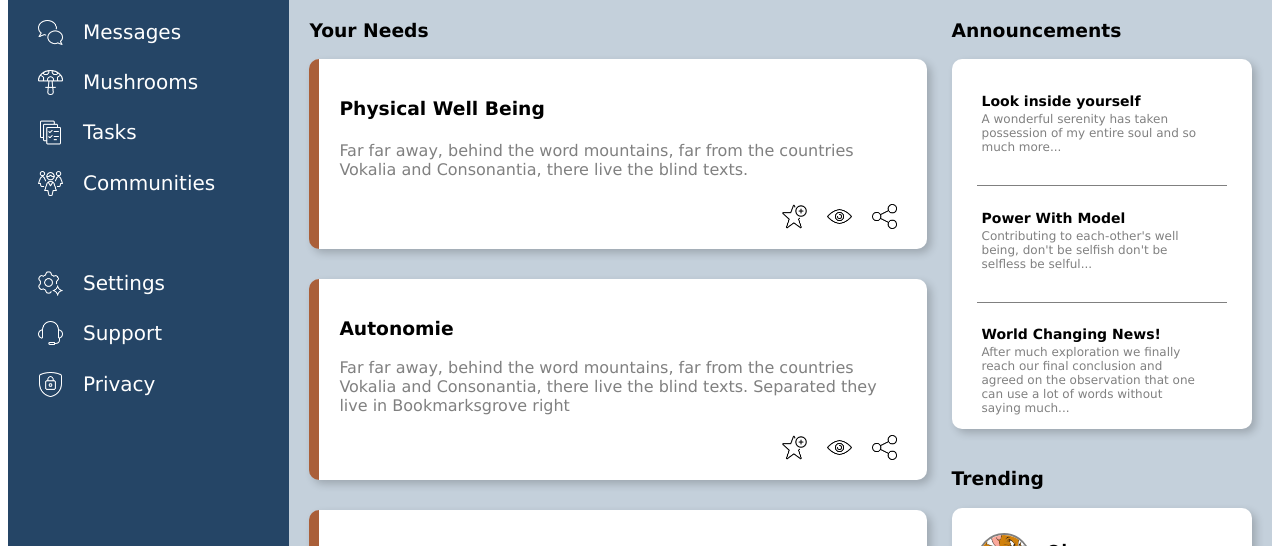
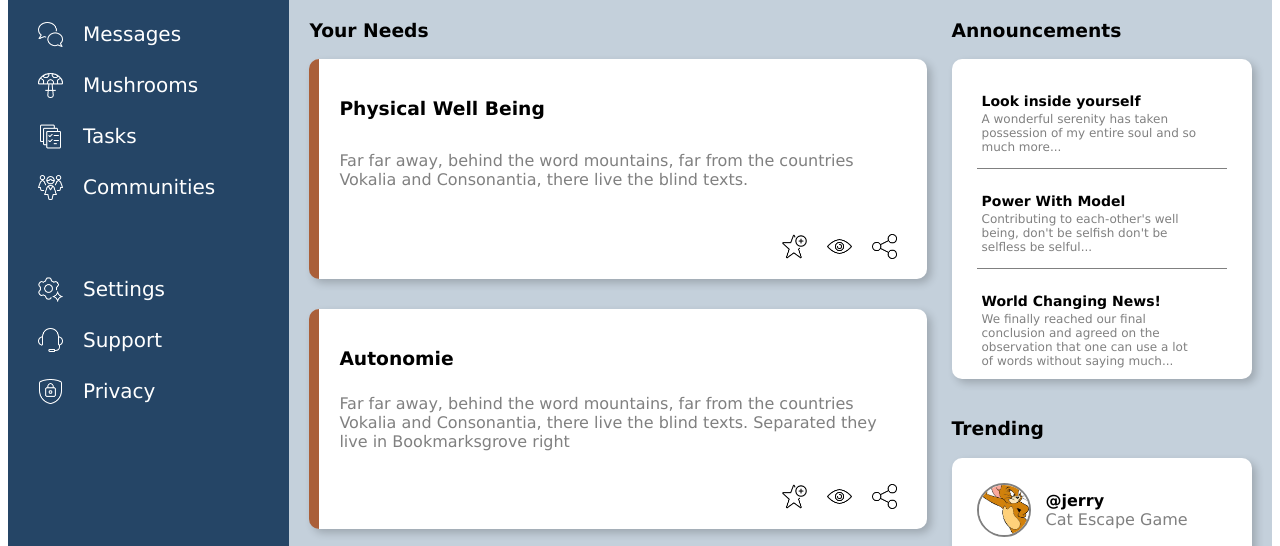
Before and after one commit to SpookyKasper/Admin-Dashboard, a plain HTML site: page index.html in a window 1280 px wide. Shown: the part 212-758 px from the top of the page. Drawn offline with Linux system fonts and the light colour scheme.

Commit message:
Adjust sizing details

```diff
--- a/index.html
+++ b/index.html
@@ -170,7 +170,7 @@
           </div>
           <div class="announcements">
             <h4>World Changing News!</h4>
-            <p>After much exploration we finally reach our final conclusion and agreed on the observation that one can use a lot of words without saying much...</p>
+            <p>We finally reached our final conclusion and agreed on the observation that one can use a lot of words without saying much...</p>
           </div>
         </div>
       </div>
--- a/styles.css
+++ b/styles.css
@@ -195,7 +195,7 @@ header .bottom .buttons {
   border-radius: 10px;
   padding: 20px;
   border-left: 10px solid var(--main-orange);
-  min-height: 150px;
+  min-height: 180px;
   display: grid;
 }
 
@@ -230,7 +230,7 @@ header .bottom .buttons {
 
 .announcements-container,
 .trending-container {
-  max-height: 350px;
+  max-height: 300px;
   max-width: 300px;
   background-color: white;
   border-radius: 10px;
```
